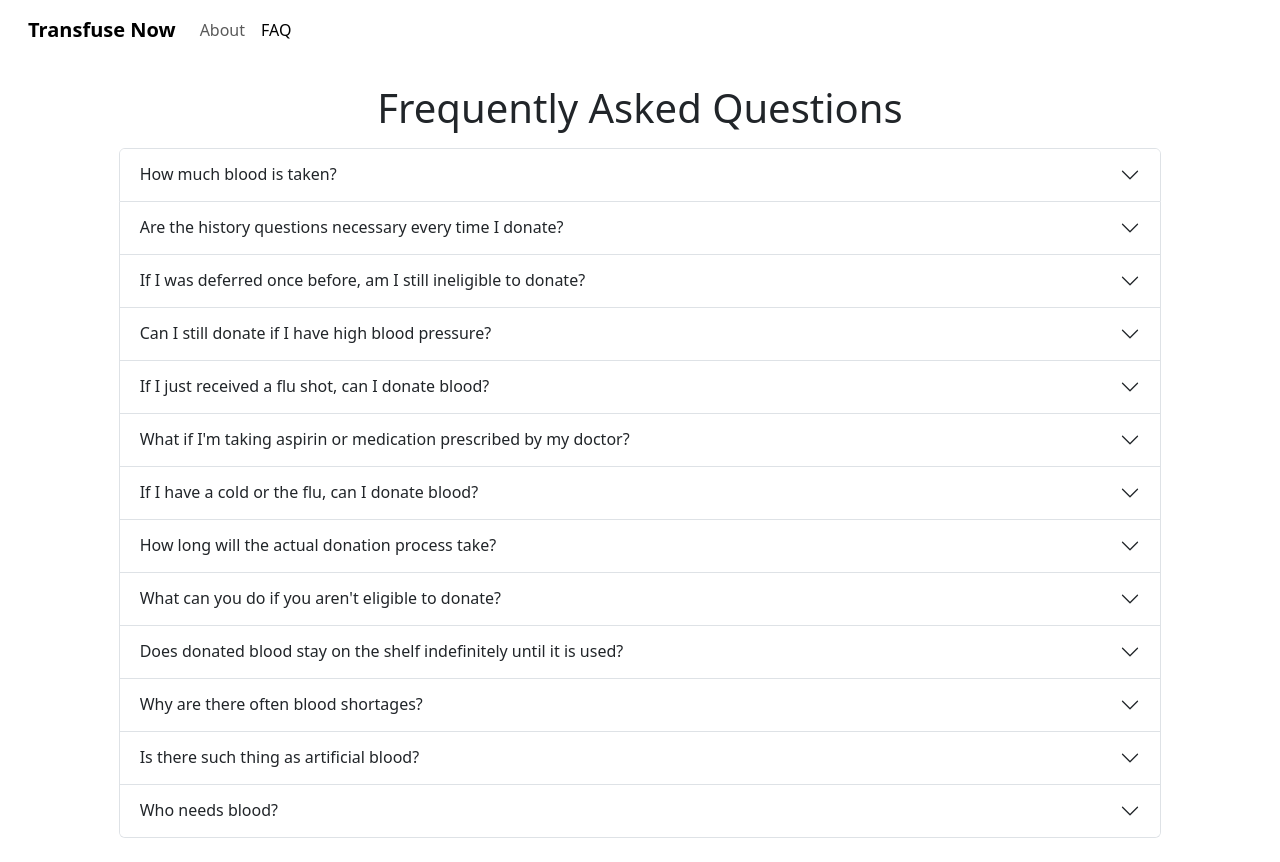
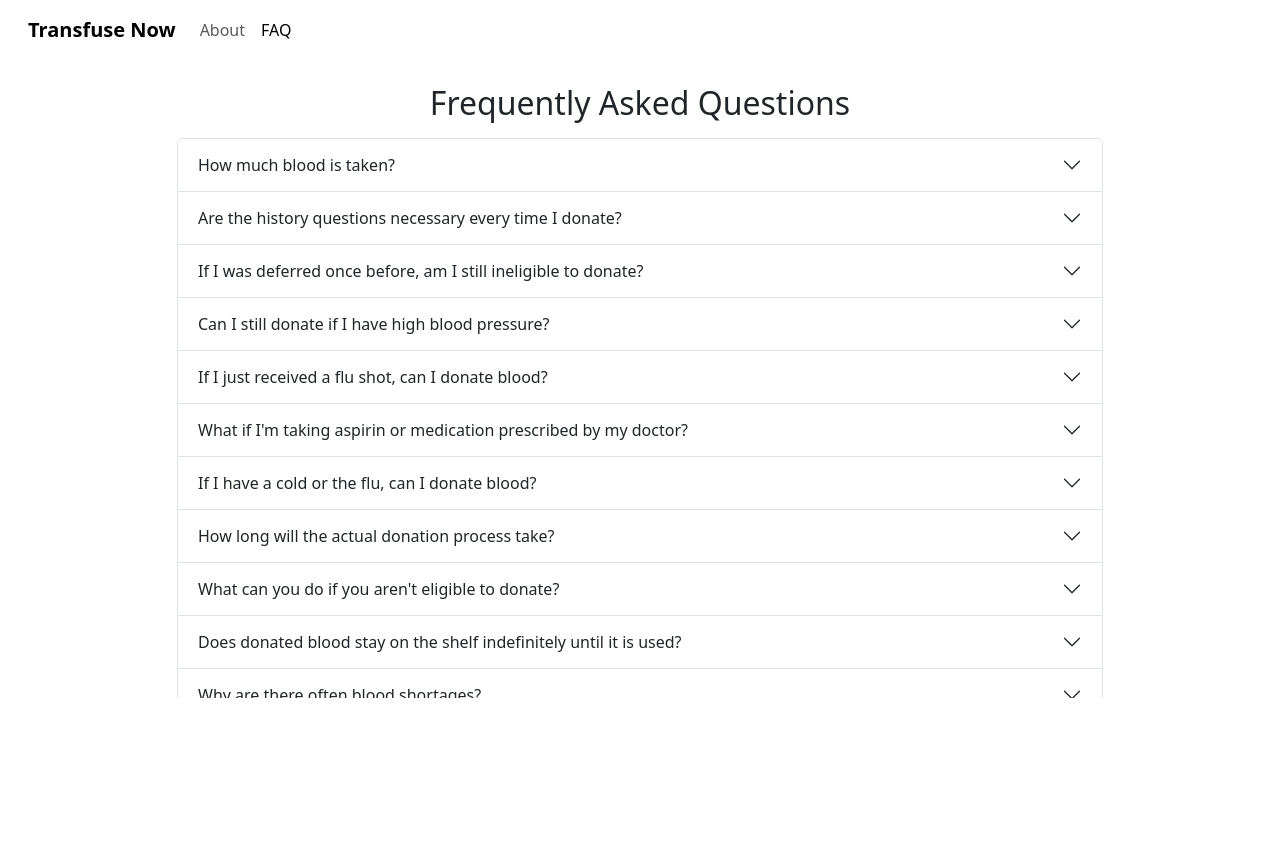
Before and after one commit to aditya6700/Blood-Bank-System, a React (Create React App) app in the folder client/: page /faq in a window 1280 px wide. After the commit the page ends 800 px from the top, so only its background shows below. Built offline with nearby package versions, Linux system fonts and the light colour scheme.

Commit message:
faq page enhancements

```diff
--- a/client/src/index.css
+++ b/client/src/index.css
@@ -247,3 +247,24 @@ body::-webkit-scrollbar-thumb {
   width: 0.1rem;
   border-radius: 1rem;
 }
+
+.faq-container {
+  overflow-y: scroll;
+  max-height: 70vh;
+}
+
+.faq-container::-webkit-scrollbar {
+  width: 0.2rem;
+  /* display: none; */
+}
+
+.faq-container::-webkit-scrollbar-thumb {
+  background-color: #58000039;
+  width: 0.1rem;
+  border-radius: 1rem;
+}
+
+
+.border-test {
+  border: 2px solid red;
+}
--- a/client/src/pages/Faq.jsx
+++ b/client/src/pages/Faq.jsx
@@ -1,22 +1,20 @@
-import React, { useState } from 'react'
+import React from 'react'
 import NavigationBar from '../components/NavigationBar'
 import { Accordion, Col, Container, Row } from 'react-bootstrap';
 import { faqList } from '../utils/faq';
 
 export const Faq = () => {
 
-  const [isAuthenticated, setIsAuthenticated] = useState(true);
 
   return (
     <>
-      <NavigationBar
-        isAuthenticated={isAuthenticated}
-      />
-      <Container fluid >
-        <Row className="full-height-row overflow-x-auto">
+      <NavigationBar />
+      <Container >
+        <Row className='h-100'>
           <Col sm={12} md={10} className='mx-auto my-4'>
-            <h3 className="text-center fs-1 mb-3 text-capitalize">Frequently Asked Questions</h3>
-            <Accordion>
+            <h2 className="text-center mb-3 text-capitalize">Frequently Asked Questions</h2>
+            <div className="faq-container">
+              <Accordion >
               {
                 faqList.map((data, index) => {
                   return (
@@ -28,6 +26,7 @@ export const Faq = () => {
                 })
               }
             </Accordion>
+            </div>
           </Col>
         </Row>
       </Container>
```
